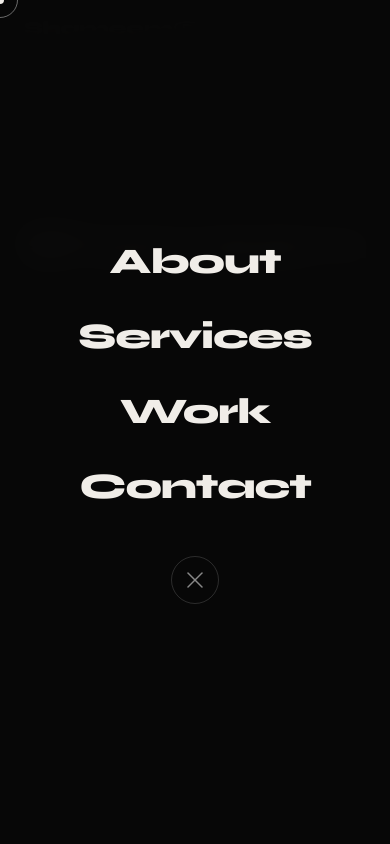
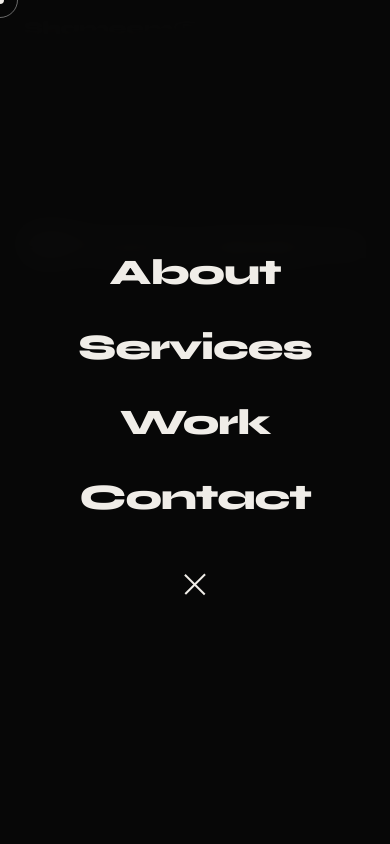
Before and after one commit to shameem78/portfolio, a React (Vite) app: page / in a window 390 px wide. Both pictures are taken after a click on the button "Open menu". Shown: the top 844 px of the page. Built offline with nearby package versions, Linux system fonts and the light colour scheme.

Commit message:
fix: style mobile nav close button to match hamburger design
Replaced the circle/SVG close button with two crossing spans that
match the exact weight and style of the hamburger toggle lines.

Co-Authored-By: Claude Sonnet 4.6 <noreply@anthropic.com>

```diff
--- a/src/components/Nav.jsx
+++ b/src/components/Nav.jsx
@@ -181,16 +181,19 @@ export default function Nav() {
                 animate={{ opacity: 1, y: 0 }}
                 transition={{ delay: 0.1 + links.length * 0.06 }}
                 style={{
-                  marginTop: 16, background: 'none', border: '1px solid rgba(255,255,255,0.15)',
-                  borderRadius: '50%', width: 48, height: 48, cursor: 'none',
-                  display: 'flex', alignItems: 'center', justifyContent: 'center',
-                  color: 'var(--grey)',
+                  marginTop: 24, background: 'none', border: 'none',
+                  cursor: 'none', padding: 8,
+                  display: 'flex', flexDirection: 'column', alignItems: 'center', gap: 0,
                 }}
               >
-                <svg width="16" height="16" viewBox="0 0 16 16" fill="none">
-                  <line x1="1" y1="1" x2="15" y2="15" stroke="currentColor" strokeWidth="1.5" strokeLinecap="round"/>
-                  <line x1="15" y1="1" x2="1" y2="15" stroke="currentColor" strokeWidth="1.5" strokeLinecap="round"/>
-                </svg>
+                <span style={{
+                  display: 'block', width: 28, height: 1.5, background: 'var(--white)',
+                  transform: 'translateY(0.75px) rotate(45deg)',
+                }} />
+                <span style={{
+                  display: 'block', width: 28, height: 1.5, background: 'var(--white)',
+                  transform: 'translateY(-0.75px) rotate(-45deg)',
+                }} />
               </motion.button>
             </motion.div>
           )}
```
